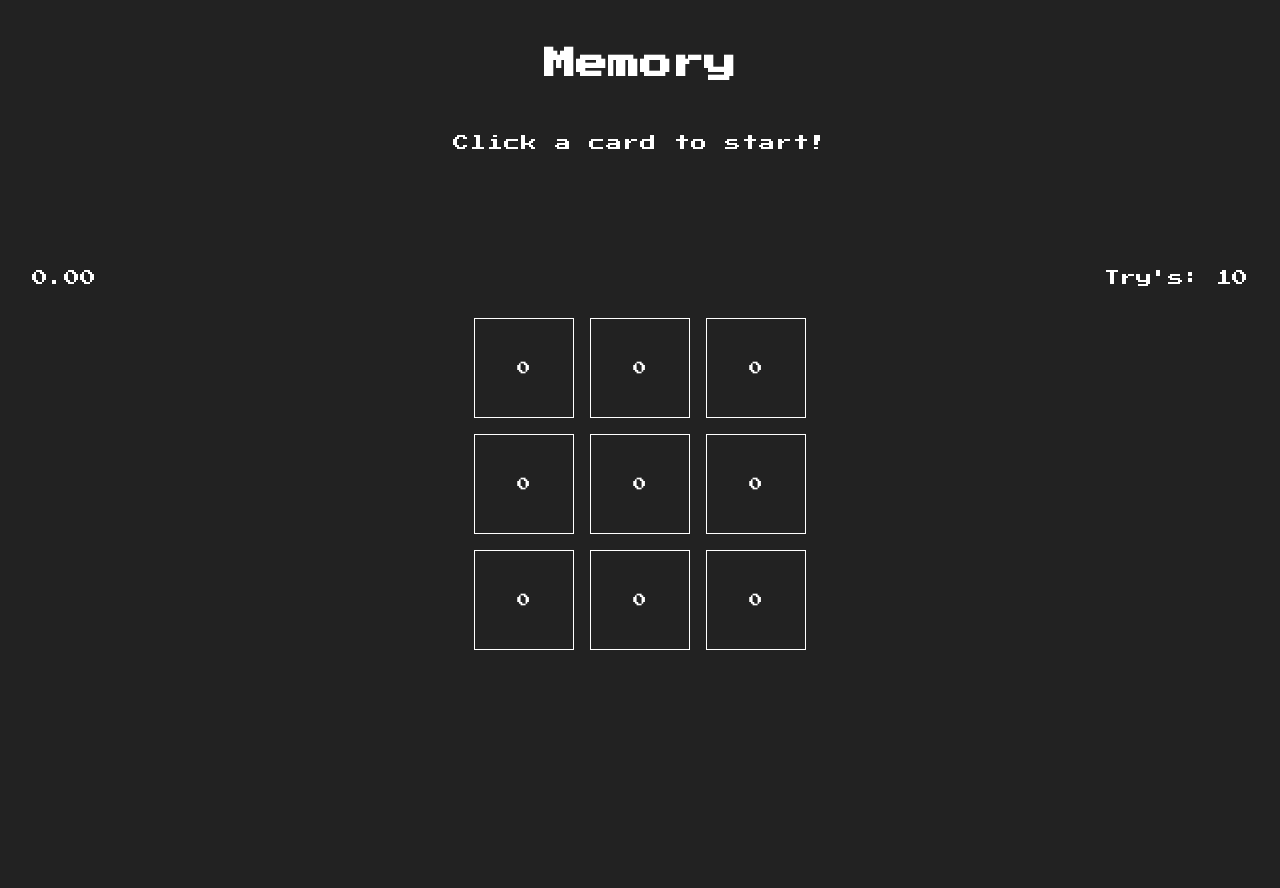
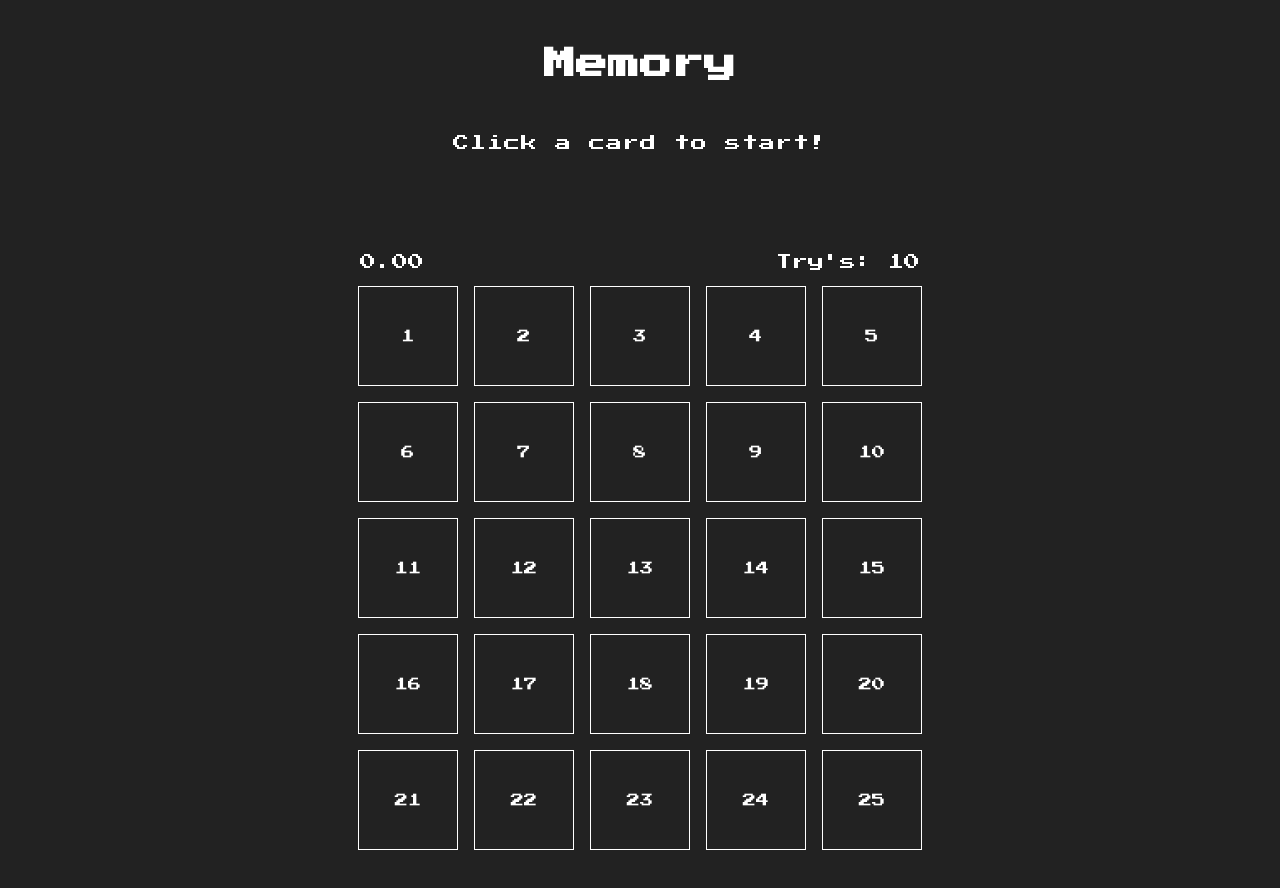
Before and after one commit to maxitech/MemoryGame, a website built with Vite: page memory/index.html in a window 1280 px wide. Before the commit the page ends 800 px from the top, so only its background shows below. Built offline with nearby package versions, Linux system fonts and the light colour scheme.

Commit message:
added responsive design & added resize functionallity

```diff
--- a/memory/index.html
+++ b/memory/index.html
@@ -13,15 +13,13 @@
         <p>Click a card to start!</p>
       </header>
 
-      <section class="section_counter">
+      <section class="section-game">
         <div class="counters">
           <p>0.00</p>
           <p>Try's: 10</p>
         </div>
-      </section>
 
-      <section class="section-game">
-        <div class="field_container">
+        <div id="field_container">
           <button class="field">0</button>
           <button class="field">0</button>
           <button class="field">0</button>
--- /dev/null
+++ b/memory/main.js
@@ -0,0 +1,26 @@
+function setGridBasedOnScreenSize() {
+  const screenWidth = window.innerWidth;
+  const gameBoard = document.getElementById('field_container');
+
+  if (screenWidth <= 600) {
+    gameBoard.className = 'grid-3x3';
+    generateCards(9);
+  } else {
+    gameBoard.className = 'grid-5x5';
+    generateCards(25);
+  }
+}
+
+function generateCards(numCards) {
+  const gameBoard = document.getElementById('field_container');
+  gameBoard.innerHTML = '';
+
+  for (let i = 0; i < numCards; i++) {
+    const card = document.createElement('button');
+    card.className = 'field';
+    card.textContent = i + 1;
+    gameBoard.appendChild(card);
+  }
+}
+window.addEventListener('resize', setGridBasedOnScreenSize);
+setGridBasedOnScreenSize();
--- a/memory/style.css
+++ b/memory/style.css
@@ -40,19 +40,29 @@ header > p {
 .counters {
   display: flex;
   justify-content: space-between;
+  gap: 7.7em;
 }
 
 .section-game {
   display: flex;
+  flex-direction: column;
   align-items: center;
   justify-content: center;
+  margin-bottom: 2em;
 }
 
-.field_container {
+.grid-3x3 {
   display: grid;
   gap: 1em;
   grid-template-columns: repeat(3, 1fr);
   grid-template-rows: repeat(3, 1fr);
+}
+
+.grid-5x5 {
+  display: grid;
+  gap: 1em;
+  grid-template-columns: repeat(5, 1fr);
+  grid-template-rows: repeat(5, 1fr);
 }
 
 .field {
@@ -70,3 +80,24 @@ header > p {
 
   cursor: pointer;
 }
+
+@media only screen and (max-width: 320px) {
+  .counters {
+    gap: 2.5em;
+  }
+
+  .grid-3x3 {
+    gap: 0.5em;
+  }
+
+  .field {
+    width: 80px;
+    height: 80px;
+  }
+}
+
+@media only screen and (min-width: 600px) {
+  .counters {
+    gap: 22em;
+  }
+}
```
